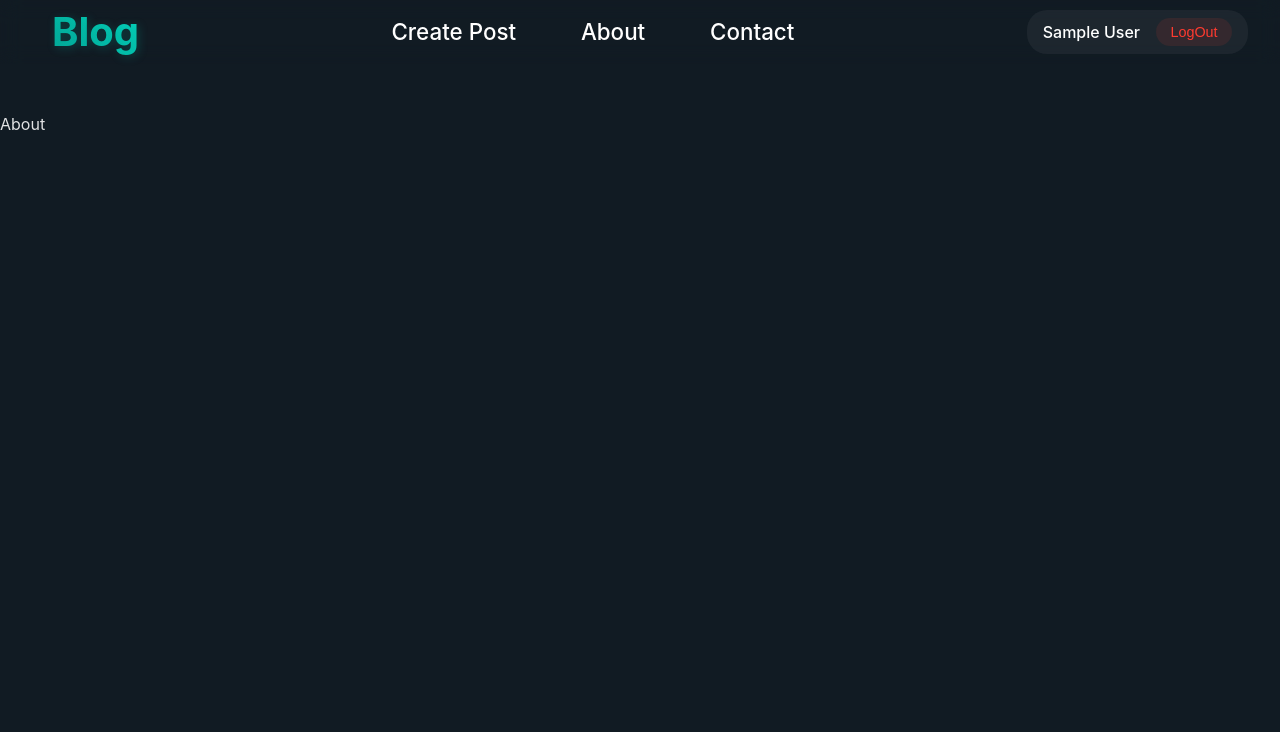
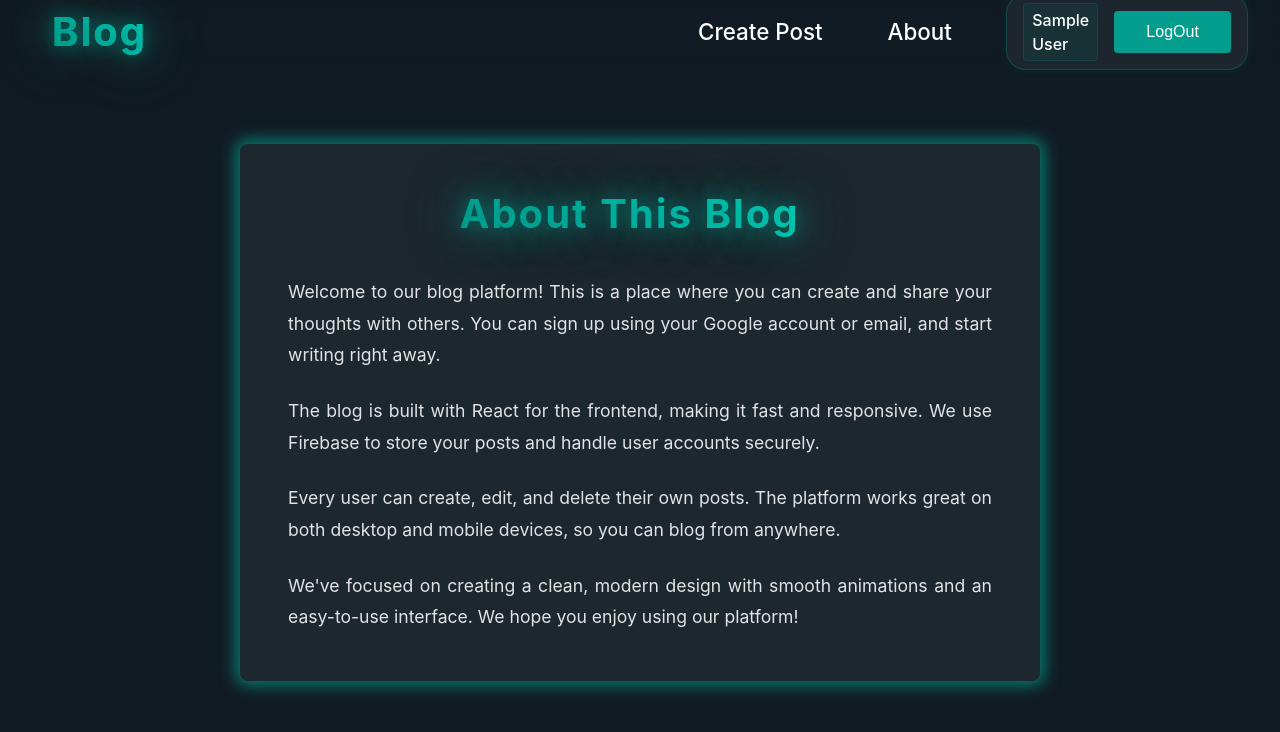
Before and after one commit to MarioSmilcic/blog_firebase, a React (Vite) app: page /about in a window 1280 px wide. Shown: the top 732 px of the page. Built offline with nearby package versions, Linux system fonts and the light colour scheme; no server answers; sample sign-in values are in the browser's storage.

Commit message:
improved styling

```diff
--- a/src/components/Button/helpers/buttonStyles.js
+++ b/src/components/Button/helpers/buttonStyles.js
@@ -11,6 +11,9 @@ export const getButtonClass = (text) => {
     case "Delete":
       classes = "delete-button";
       break;
+    case "×":
+      classes = "close-button";
+      break;
     case "Sign In":
     case "Sign Up":
       classes = "toggle-button";
--- /dev/null
+++ b/src/components/TypewritterEffect/TyperwritterEffect.jsx
@@ -0,0 +1,27 @@
+import React, { useState, useEffect } from "react";
+import "./typewritterEffect.style.css";
+
+const TypewriterEffect = ({ text, speed = 100 }) => {
+  const [displayText, setDisplayText] = useState("");
+  const [currentIndex, setCurrentIndex] = useState(0);
+
+  useEffect(() => {
+    if (currentIndex < text.length) {
+      const timeout = setTimeout(() => {
+        setDisplayText((prev) => prev + text[currentIndex]);
+        setCurrentIndex((prev) => prev + 1);
+      }, speed);
+
+      return () => clearTimeout(timeout);
+    }
+  }, [currentIndex, text, speed]);
+
+  return (
+    <span className="typewriter-text">
+      {displayText}
+      <span className="typewriter-cursor">|</span>
+    </span>
+  );
+};
+
+export default TypewriterEffect;
--- /dev/null
+++ b/src/components/TypewritterEffect/typewritterEffect.style.css
@@ -0,0 +1,38 @@
+.typewriter-text {
+  background: linear-gradient(45deg, #039d8e, #04e2c8);
+  background-clip: text;
+  -webkit-background-clip: text;
+  color: transparent;
+  line-height: 1.1;
+  text-align: center;
+  font-weight: bold;
+  letter-spacing: 2px;
+  animation: textGlow 2s ease-in-out infinite alternate;
+}
+
+.typewriter-cursor {
+  color: #039d8e;
+  margin-left: 4px;
+  animation: cursorPulse 1s ease-in-out infinite;
+}
+
+@keyframes textGlow {
+  from {
+    text-shadow: 0 0 10px rgba(3, 157, 142, 0.3),
+      0 0 20px rgba(3, 157, 142, 0.3), 0 0 30px rgba(3, 157, 142, 0.3);
+  }
+  to {
+    text-shadow: 0 0 20px rgba(3, 157, 142, 0.6),
+      0 0 40px rgba(3, 157, 142, 0.6), 0 0 60px rgba(3, 157, 142, 0.6);
+  }
+}
+
+@keyframes cursorPulse {
+  0%,
+  100% {
+    opacity: 1;
+  }
+  50% {
+    opacity: 0;
+  }
+}
--- a/src/features/About/About.jsx
+++ b/src/features/About/About.jsx
@@ -1,5 +1,42 @@
+import TypewriterEffect from "../../components/TypewritterEffect/TyperwritterEffect";
+import "./about.style.css";
+
 const About = () => {
-  return <div>About</div>;
+  return (
+    <div className="about">
+      <div className="about-container">
+        <h1>
+          <TypewriterEffect text="About This Blog" speed={150} />
+        </h1>
+
+        <div className="about-content">
+          <p>
+            Welcome to our blog platform! This is a place where you can create
+            and share your thoughts with others. You can sign up using your
+            Google account or email, and start writing right away.
+          </p>
+
+          <p>
+            The blog is built with React for the frontend, making it fast and
+            responsive. We use Firebase to store your posts and handle user
+            accounts securely.
+          </p>
+
+          <p>
+            Every user can create, edit, and delete their own posts. The
+            platform works great on both desktop and mobile devices, so you can
+            blog from anywhere.
+          </p>
+
+          <p>
+            We've focused on creating a clean, modern design with smooth
+            animations and an easy-to-use interface. We hope you enjoy using our
+            platform!
+          </p>
+        </div>
+      </div>
+    </div>
+  );
 };
 
 export default About;
--- /dev/null
+++ b/src/features/About/about.style.css
@@ -0,0 +1,60 @@
+.about {
+  display: flex;
+  justify-content: center;
+  align-items: flex-start;
+  min-height: calc(100vh - 7em);
+  padding: 2em;
+}
+
+.about-container {
+  max-width: 800px;
+  background-color: rgba(255, 255, 255, 0.05);
+  padding: 3em;
+  border-radius: 8px;
+  box-shadow: 0 0 15px 5px rgba(3, 157, 142, 0.7);
+  animation: fadeIn 0.5s ease-out;
+}
+
+.about h1 {
+  font-size: 2.5rem;
+  margin-bottom: 1em;
+  text-align: center;
+}
+
+.about-content {
+  display: flex;
+  flex-direction: column;
+  gap: 1.5em;
+}
+
+.about p {
+  color: rgba(255, 255, 255, 0.87);
+  line-height: 1.8;
+  font-size: 1.1rem;
+  text-align: justify;
+}
+
+@keyframes fadeIn {
+  from {
+    opacity: 0;
+    transform: translateY(-20px);
+  }
+  to {
+    opacity: 1;
+    transform: translateY(0);
+  }
+}
+
+@media (max-width: 768px) {
+  .about-container {
+    padding: 2em;
+  }
+
+  .about h1 {
+    font-size: 2rem;
+  }
+
+  .about p {
+    font-size: 1rem;
+  }
+}
--- a/src/features/CreatePost/CreatePost.jsx
+++ b/src/features/CreatePost/CreatePost.jsx
@@ -7,6 +7,7 @@ import Button from "../../components/Button/Button";
 import { useNotificationsStore } from "../../store/notifications/notifications.store";
 import { createPostSchema } from "../../validation/createPostSchema";
 import "./createPost.styles.css";
+import TypewriterEffect from "../../components/TypewritterEffect/TyperwritterEffect";
 
 const CreatePost = () => {
   const navigate = useNavigate();
@@ -49,7 +50,9 @@ const CreatePost = () => {
 
   return (
     <div className="createPost">
-      <h2>Create Post</h2>
+      <h2>
+        <TypewriterEffect text="Create Post" speed={150} />
+      </h2>
       <form onSubmit={handleSubmit(onSubmit)} className="createPost-form">
         <div className="createPost-input">
           <label htmlFor="title">Title:</label>
--- a/src/features/Home/Home.jsx
+++ b/src/features/Home/Home.jsx
@@ -7,6 +7,7 @@ import BlogPost from "./components/BlogPost";
 import DeleteModal from "../../components/modals/DeleteModal/DeleteModal";
 import EditModal from "../../components/modals/EditModal/EditModal";
 import Backdrop from "../../components/modals/Backdrop/Backdrop";
+import TypewriterEffect from "../../components/TypewritterEffect/TyperwritterEffect";
 
 const Home = () => {
   const isOpen = useModalsStore((state) => state.isOpen);
@@ -28,7 +29,9 @@ const Home = () => {
   return (
     <>
       <div className="home">
-        <h1>Blog</h1>
+        <h1>
+          <TypewriterEffect text="Welcome to my Blog" speed={150} />
+        </h1>
         {posts.map((post) => (
           <BlogPost
             key={post.id}
--- a/src/features/Navigation/Navigation.jsx
+++ b/src/features/Navigation/Navigation.jsx
@@ -5,11 +5,15 @@ import { signOut } from "firebase/auth";
 import { auth } from "../../firebase-config";
 import { useContext, useEffect, useState } from "react";
 import { AuthContext } from "../../Context/AuthContext";
+import Button from "../../components/Button/Button";
+import Sidebar from "./components/Sidebar";
+import TypewriterEffect from "../../components/TypewritterEffect/TyperwritterEffect";
 
 const Navigation = () => {
   const { isAuth, setIsAuth } = useContext(AuthContext);
   const [userName, setUserName] = useState("");
-  let navigate = useNavigate();
+  const [isSidebarOpen, setIsSidebarOpen] = useState(false);
+  const navigate = useNavigate();
 
   useEffect(() => {
     const unsubscribe = auth.onAuthStateChanged((currentUser) => {
@@ -34,19 +38,29 @@ const Navigation = () => {
     }
   };
 
+  const toggleSidebar = () => {
+    setIsSidebarOpen(!isSidebarOpen);
+  };
+
   return (
+    <>
       <div className="navigation">
         <div className="logo" onClick={() => navigate("/")}>
-        Blog
+          {/* Blog */}
+          <TypewriterEffect text="Blog" speed={100} />
         </div>
 
+        <button className="menu-button" onClick={toggleSidebar}>
+          <span className="menu-icon"></span>
+        </button>
+
+        <div className="desktop-nav">
           <div className="links">
-        {/* <Link to="/">Home</Link> */}
             {isAuth && (
               <>
                 <Link to="/create-post">Create Post</Link>
                 <Link to="/about">About</Link>
-            <Link to="/contact">Contact</Link>
+                {/* <Link to="/contact">Contact</Link> */}
               </>
             )}
           </div>
@@ -57,13 +71,15 @@ const Navigation = () => {
             ) : (
               <div className="user-profile">
                 <span className="user-name">{userName}</span>
-            <button onClick={handleLogout} className="logout-button">
-              LogOut
-            </button>
+                <Button text="LogOut" onClick={handleLogout} />
               </div>
             )}
           </div>
         </div>
+      </div>
+
+      <Sidebar isOpen={isSidebarOpen} onClose={() => setIsSidebarOpen(false)} />
+    </>
   );
 };
 
--- /dev/null
+++ b/src/features/Navigation/components/Sidebar.jsx
@@ -0,0 +1,73 @@
+import { Link } from "react-router-dom";
+import { useNavigate } from "react-router-dom";
+import { signOut } from "firebase/auth";
+import { auth } from "../../../firebase-config";
+import { useContext } from "react";
+import { AuthContext } from "../../../Context/AuthContext";
+import Button from "../../../components/Button/Button";
+import "../components/styles/sidebar.style.css";
+
+const Sidebar = ({ isOpen, onClose }) => {
+  const { isAuth, setIsAuth } = useContext(AuthContext);
+  const navigate = useNavigate();
+
+  const handleLogout = async () => {
+    try {
+      await signOut(auth);
+      setIsAuth(false);
+      navigate("/login");
+      onClose();
+    } catch (error) {
+      console.error(error);
+    }
+  };
+
+  return (
+    <>
+      {isOpen && <div className="sidebar-backdrop" onClick={onClose} />}
+      <div className={`sidebar ${isOpen ? "open" : ""}`}>
+        <div className="sidebar-header">
+          <div
+            className="logo"
+            onClick={() => {
+              navigate("/");
+              onClose();
+            }}
+          >
+            Blog
+          </div>
+          <Button text="×" onClick={onClose} />
+        </div>
+
+        <nav className="sidebar-nav">
+          {isAuth ? (
+            <>
+              <Link to="/create-post" onClick={onClose}>
+                Create Post
+              </Link>
+              <Link to="/about" onClick={onClose}>
+                About
+              </Link>
+              {/* <Link to="/contact" onClick={onClose}>
+                Contact
+              </Link> */}
+              <div className="sidebar-auth">
+                <span className="user-name">
+                  {auth.currentUser?.displayName ||
+                    auth.currentUser?.email?.split("@")[0]}
+                </span>
+                <Button text="LogOut" onClick={handleLogout} />
+              </div>
+            </>
+          ) : (
+            <Link to="/login" onClick={onClose}>
+              LogIn
+            </Link>
+          )}
+        </nav>
+      </div>
+    </>
+  );
+};
+
+export default Sidebar;
--- /dev/null
+++ b/src/features/Navigation/components/styles/sidebar.style.css
@@ -0,0 +1,93 @@
+.sidebar {
+  position: fixed;
+  top: 0;
+  left: -280px;
+  height: 100vh;
+  width: 280px;
+  background-color: rgba(17, 27, 35, 0.95);
+  backdrop-filter: blur(10px);
+  padding: 2em;
+  z-index: 2000;
+  transition: transform 0.3s ease-in-out;
+  display: none;
+}
+
+.sidebar.open {
+  transform: translateX(280px);
+}
+
+.sidebar-backdrop {
+  position: fixed;
+  top: 0;
+  left: 0;
+  width: 100%;
+  height: 100vh;
+  background-color: rgba(0, 0, 0, 0.5);
+  z-index: 1999;
+  animation: fadeIn 0.3s ease-out;
+}
+
+.sidebar-header {
+  display: flex;
+  justify-content: space-between;
+  align-items: center;
+  margin-bottom: 2em;
+}
+
+.sidebar-nav {
+  display: flex;
+  flex-direction: column;
+  gap: 1.5em;
+}
+
+.sidebar-nav a {
+  color: #fff;
+  text-decoration: none;
+  font-size: 1.2rem;
+  padding: 0.5em;
+  border-radius: 8px;
+  transition: all 0.2s ease;
+}
+
+.sidebar-nav a:hover {
+  background-color: rgba(3, 157, 142, 0.1);
+  color: #039d8e;
+}
+
+.sidebar-auth {
+  margin-top: 2em;
+  padding-top: 1em;
+  border-top: 1px solid rgba(255, 255, 255, 0.1);
+  padding: 1em;
+  border-radius: 8px;
+  background-color: rgba(255, 255, 255, 0.05);
+  border: 1px solid rgba(3, 157, 142, 0.3);
+  box-shadow: 0 0 10px rgba(3, 157, 142, 0.1);
+}
+
+.sidebar .user-name {
+  display: block;
+  color: #fff;
+  font-size: 1rem;
+  padding: 0.5em;
+  margin-bottom: 1em;
+  text-align: center;
+  border-radius: 4px;
+  background-color: rgba(3, 157, 142, 0.1);
+  border: 1px solid rgba(3, 157, 142, 0.2);
+}
+
+@keyframes fadeIn {
+  from {
+    opacity: 0;
+  }
+  to {
+    opacity: 1;
+  }
+}
+
+@media (max-width: 768px) {
+  .sidebar {
+    display: block;
+  }
+}
--- a/src/features/Navigation/navigation.style.css
+++ b/src/features/Navigation/navigation.style.css
@@ -9,9 +9,59 @@
   display: flex;
   justify-content: space-between;
   align-items: center;
-  /* background-color: rgba(3, 157, 142, 0.05); */
   backdrop-filter: blur(10px);
   z-index: 1000;
+}
+
+.menu-button {
+  display: none;
+  cursor: pointer;
+  padding: 0.5em;
+  background: none;
+  border: none;
+  position: relative;
+  width: 40px;
+  height: 40px;
+}
+
+.menu-icon {
+  position: relative;
+  display: block;
+  width: 24px;
+  height: 2px;
+  margin: auto;
+  background-color: #fff;
+  transition: background-color 0.2s ease;
+}
+
+.menu-icon::before,
+.menu-icon::after {
+  content: "";
+  position: absolute;
+  width: 24px;
+  height: 2px;
+  background-color: #fff;
+  transition: transform 0.2s ease;
+}
+
+.menu-icon::before {
+  top: -6px;
+}
+
+.menu-icon::after {
+  bottom: -6px;
+}
+
+.menu-button:hover .menu-icon,
+.menu-button:hover .menu-icon::before,
+.menu-button:hover .menu-icon::after {
+  background-color: #039d8e;
+}
+
+.desktop-nav {
+  display: flex;
+  align-items: center;
+  gap: 2em;
 }
 
 .navigation a {
@@ -20,7 +70,6 @@
   text-decoration: none;
   color: #fff;
   font-weight: 500;
-  /* padding: 0.5em 1em; */
   padding: 0 1em;
   border-radius: 8px;
   transition: all 0.3s ease;
@@ -50,27 +99,25 @@
   padding: 0.5em 1em;
   border-radius: 20px;
   background-color: rgba(255, 255, 255, 0.05);
+  border: 1px solid rgba(3, 157, 142, 0.3);
+  box-shadow: 0 0 10px rgba(3, 157, 142, 0.1);
+  transition: all 0.2s ease;
+}
+
+.user-profile:hover {
+  background-color: rgba(255, 255, 255, 0.08);
+  border-color: rgba(3, 157, 142, 0.5);
+  box-shadow: 0 0 15px rgba(3, 157, 142, 0.2);
 }
 
 .user-name {
   color: #fff;
   font-size: 1rem;
   font-weight: 500;
-}
-
-.logout-button {
-  padding: 0.4em 1em;
-  border: none;
-  border-radius: 20px;
-  background-color: rgba(255, 59, 48, 0.1);
-  color: #ff3b30;
-  font-size: 0.9rem;
-  cursor: pointer;
-  transition: all 0.2s ease;
-}
-
-.logout-button:hover {
-  background-color: rgba(255, 59, 48, 0.2);
+  padding: 0.25em 0.5em;
+  border-radius: 4px;
+  background-color: rgba(3, 157, 142, 0.1);
+  border: 1px solid rgba(3, 157, 142, 0.2);
 }
 
 .logo {
@@ -82,6 +129,7 @@
   -webkit-background-clip: text;
   color: transparent;
   text-shadow: 2px 2px 10px rgba(3, 157, 142, 0.3);
+
   padding: 0.2em 0.5em;
   border-radius: 8px;
   position: relative;
@@ -108,3 +156,21 @@
 .logo:hover::after {
   transform: scaleX(1);
 }
+
+@media (max-width: 768px) {
+  .desktop-nav {
+    display: none;
+  }
+
+  .menu-button {
+    display: block;
+  }
+
+  .navigation {
+    padding: 1em;
+  }
+
+  .logo {
+    font-size: 2rem;
+  }
+}
```
Also changed, not shown: src/components/Button/button.style.css (+19 -0 lines). Lines whose indentation alone changed are shown as unchanged.
